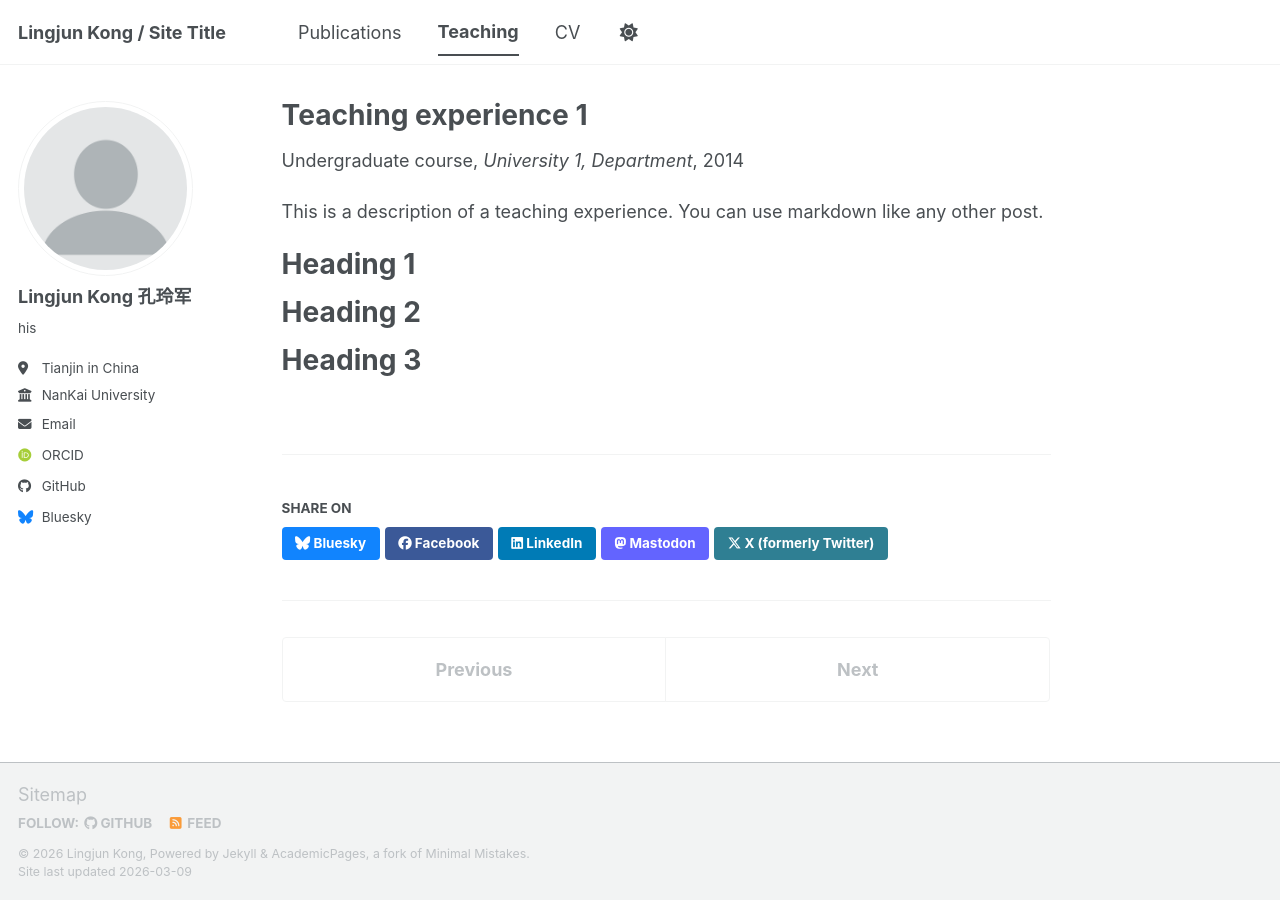
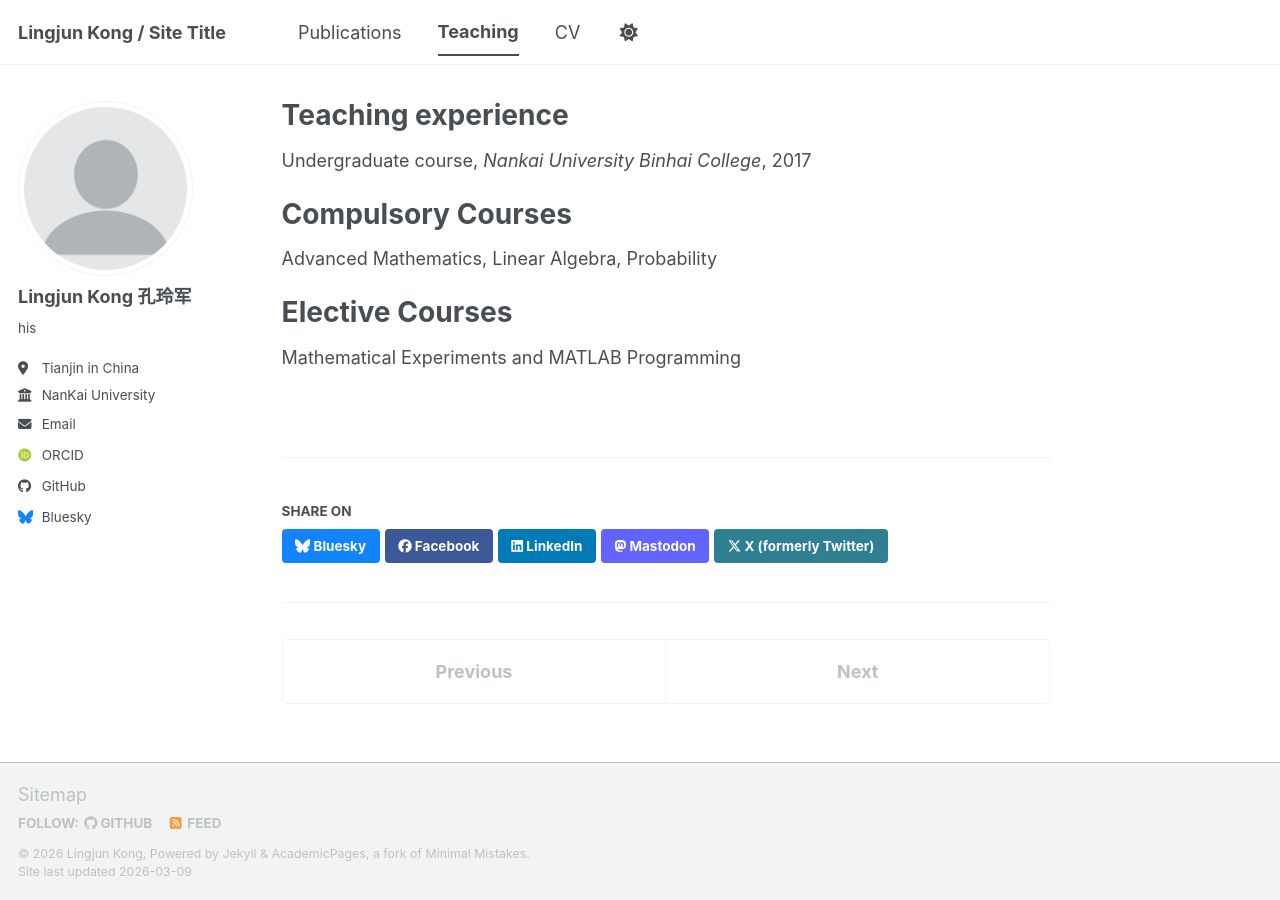
Before and after one commit to klj63260826/klj63260826.github.io, a Jekyll site: the page built from _teaching/2014-spring-teaching-1.md, in a window 1280 px wide. Built offline with Jekyll 4.4.1, drawn with Linux system fonts in a browser that asks for light colours; some web fonts are replaced; a script bundle is joined from its source files by our own code; library files that are not in the unit come from our copies.

Commit message:
Update 2014-spring-teaching-1.md

```diff
--- a/_teaching/2014-spring-teaching-1.md
+++ b/_teaching/2014-spring-teaching-1.md
@@ -1,20 +1,17 @@
 ---
-title: "Teaching experience 1"
+title: "Teaching experience "
 collection: teaching
 type: "Undergraduate course"
-permalink: /teaching/2014-spring-teaching-1
-venue: "University 1, Department"
-date: 2014-01-01
-location: "City, Country"
+venue: " Nankai University Binhai College"
+date: 2017-09-01
+location: "TianJin, China"
 ---
 
-This is a description of a teaching experience. You can use markdown like any other post.
 
-Heading 1
+Compulsory Courses‌
 ======
+Advanced Mathematics, Linear Algebra, Probability
 
-Heading 2
+Elective Courses‌
 ======
-
-Heading 3
-======
+Mathematical Experiments and MATLAB Programming
```
